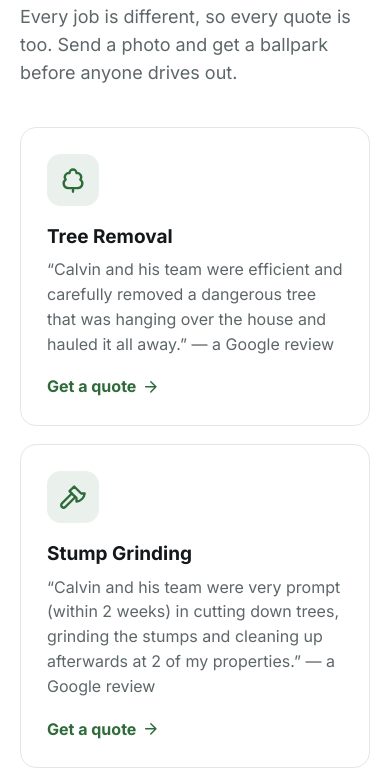
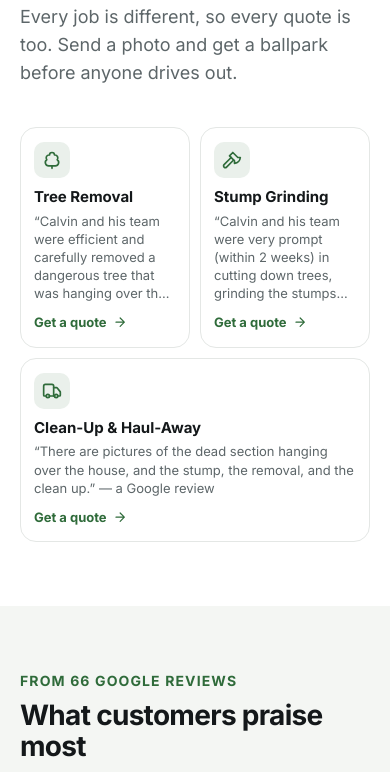
Before and after one commit to allMyFellas13/previews, a plain HTML site: page around-the-corner-tree-service/index.html in a window 390 px wide. Shown: the part 958-1730 px from the top of the page. Drawn offline with Linux system fonts and the light colour scheme.

Commit message:
Mobile: 2-column compact service cards (test page)

```diff
--- a/around-the-corner-tree-service/index.html
+++ b/around-the-corner-tree-service/index.html
@@ -122,7 +122,15 @@ footer b{color:#fff}
   .hero .ctas{display:none}
   .trust .wrap{display:grid;grid-template-columns:1fr 1fr;gap:14px 16px;justify-content:start}
   .trust div{align-items:flex-start;font-size:14px;line-height:1.35}
-  .grid,.steps,.reviews{grid-template-columns:1fr}
+  .steps,.reviews{grid-template-columns:1fr}
+  .grid{grid-template-columns:repeat(2,minmax(0,1fr));gap:10px}
+  .grid .card{padding:14px 13px}
+  .grid .card:last-child:nth-child(odd){grid-column:1/-1}
+  .card .ic{width:36px;height:36px;border-radius:10px;margin-bottom:10px}
+  .card .ic .i{width:20px;height:20px}
+  .card h3{font-size:15px;line-height:1.25;margin-bottom:5px}
+  .card p{font-size:13px;line-height:1.4;margin-bottom:10px;display:-webkit-box;-webkit-line-clamp:5;-webkit-box-orient:vertical;overflow:hidden}
+  .card a{font-size:13px}
   .gallery{grid-template-columns:1fr 1fr;grid-auto-rows:160px}
   .gallery img:first-child{grid-column:span 2;grid-row:span 2}
   .quote{grid-template-columns:1fr;gap:28px}
```
